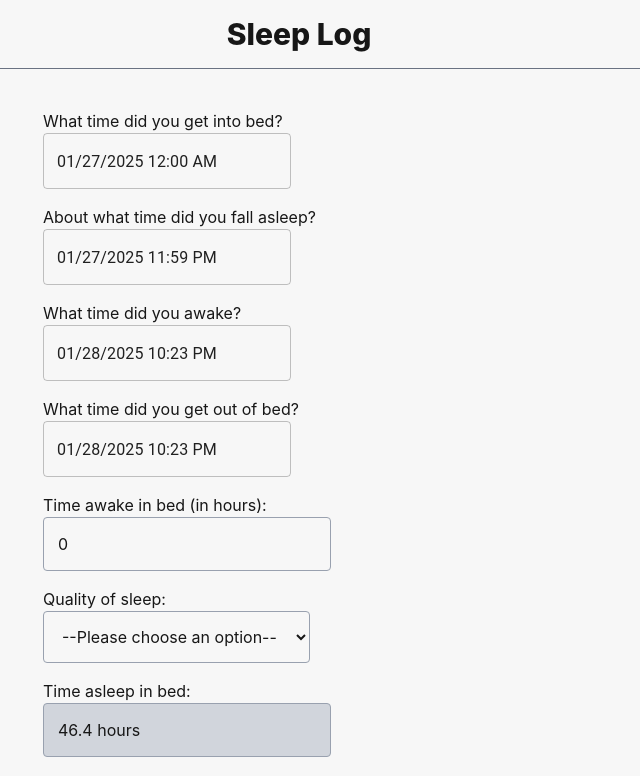
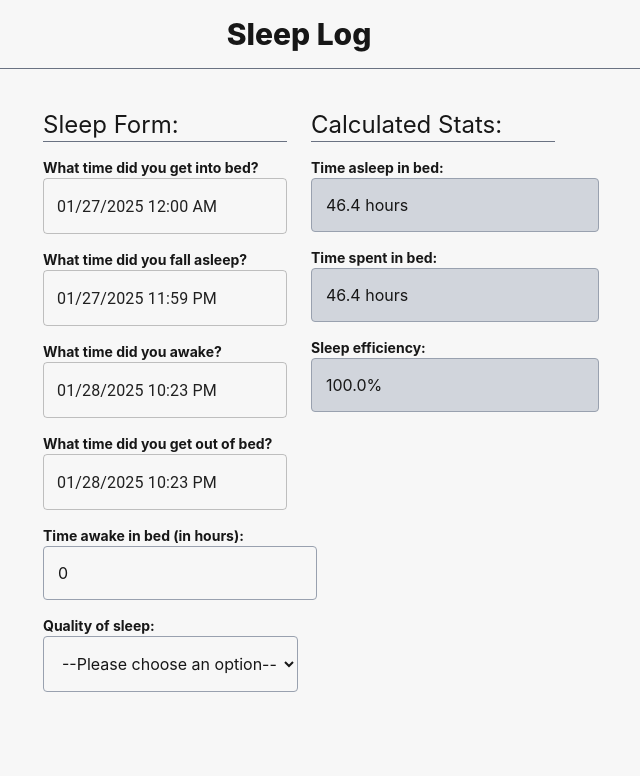
Before and after one commit to mattcarlotta/sleep-log, a React (Vite) app: page / in a window 1280 px wide. Shown: the top 776 px of the page, without its empty margins (341-981 px from the left). Built offline with nearby package versions, Linux system fonts and the light colour scheme.

Commit message:
feat: visually split sleep form and calculated stats

```diff
--- a/src/SleepLog.tsx
+++ b/src/SleepLog.tsx
@@ -49,17 +49,18 @@ export default function SleepLog() {
     }
 
     return (
-        <>
-            <form onSubmit={handleFormSubmit} className="w-full space-y-4">
+        <div className="grid grid-cols-2 gap-x-6">
+            <form onSubmit={handleFormSubmit} className="space-y-4">
+                <h2 className="text-2xl border-b border-gray-500">Sleep Form:</h2>
                 <div>
-                    <p>What time did you get into bed?</p>
+                    <p className="text-sm font-bold">What time did you get into bed?</p>
                     <DateTimePicker
                         value={sleepLog.inBedTime}
                         onChange={(v) => handleDateChange("inBedTime", v)}
                     />
                 </div>
                 <div>
-                    <p>About what time did you fall asleep?</p>
+                    <p className="text-sm font-bold">What time did you fall asleep?</p>
                     <DateTimePicker
                         value={sleepLog.fallAsleep}
                         onChange={(v) => handleDateChange("fallAsleep", v)}
@@ -67,7 +68,7 @@ export default function SleepLog() {
                     />
                 </div>
                 <div>
-                    <p>What time did you awake?</p>
+                    <p className="text-sm font-bold">What time did you awake?</p>
                     <DateTimePicker
                         value={sleepLog.timeAwake}
                         onChange={(v) => handleDateChange("timeAwake", v)}
@@ -75,7 +76,7 @@ export default function SleepLog() {
                     />
                 </div>
                 <div>
-                    <p>What time did you get out of bed?</p>
+                    <p className="text-sm font-bold">What time did you get out of bed?</p>
                     <DateTimePicker
                         value={sleepLog.outOfBed}
                         onChange={(v) => handleDateChange("outOfBed", v)}
@@ -83,10 +84,10 @@ export default function SleepLog() {
                     />
                 </div>
                 <div>
-                    <label className="block" htmlFor="total-time-awake">Time awake in bed (in hours):</label>
+                    <label className="block text-sm font-bold" htmlFor="total-time-awake">Time awake in bed (in hours):</label>
                     <input
                         id="total-time-awake"
-                        className="py-3.5 pl-3.5 pr-6 border border-gray-400 rounded"
+                        className="py-3.5 pl-3.5 pr-2.5 border border-gray-400 rounded"
                         name="totalTimeAwake"
                         type="number"
                         step="0.1"
@@ -95,11 +96,11 @@ export default function SleepLog() {
                     />
                 </div>
                 <div>
-                    <label className="block" htmlFor="sleep-quality">Quality of sleep:</label>
+                    <label className="block text-sm font-bold" htmlFor="sleep-quality">Quality of sleep:</label>
                     <select
                         name="sleepQuality"
                         id="sleep-quality"
-                        className="py-3.5 pl-3.5 pr-4 border border-gray-400 rounded"
+                        className="py-4 pl-3.5 pr-1 border border-gray-400 rounded"
                         value={sleepLog.sleepQuality}
                         onChange={handleSelectChange}
                     >
@@ -111,8 +112,11 @@ export default function SleepLog() {
                         <option value="very good">Very Good</option>
                     </select>
                 </div>
+            </form>
+            <div className="space-y-4">
+                <h2 className="text-2xl border-b border-gray-500">Calculated Stats:</h2>
                 <div>
-                    <label className="block" htmlFor="time-asleep">Time asleep in bed:</label>
+                    <label className="block text-sm font-bold" htmlFor="time-asleep">Time asleep in bed:</label>
                     <input
                         id="time-asleep"
                         className="py-3.5 pl-3.5 pr-6 border border-gray-400 rounded bg-gray-300"
@@ -122,7 +126,7 @@ export default function SleepLog() {
                     />
                 </div>
                 <div>
-                    <label className="block" htmlFor="time-in-bed">Time spent in bed:</label>
+                    <label className="block text-sm font-bold" htmlFor="time-in-bed">Time spent in bed:</label>
                     <input
                         id="time-in-bed"
                         className="py-3.5 pl-3.5 pr-6 border border-gray-400 rounded bg-gray-300"
@@ -132,7 +136,7 @@ export default function SleepLog() {
                     />
                 </div>
                 <div>
-                    <label className="block" htmlFor="sleep-efficiency">Sleep efficiency:</label>
+                    <label className="block text-sm font-bold" htmlFor="sleep-efficiency">Sleep efficiency:</label>
                     <input
                         id="sleep-efficiency"
                         className="py-3.5 pl-3.5 pr-6 border border-gray-400 rounded bg-gray-300"
@@ -141,7 +145,7 @@ export default function SleepLog() {
                         value={`${sleepEfficiency?.toFixed(1)}%`}
                     />
                 </div>
-            </form>
-        </>
+            </div>
+        </div>
     )
 }
```
